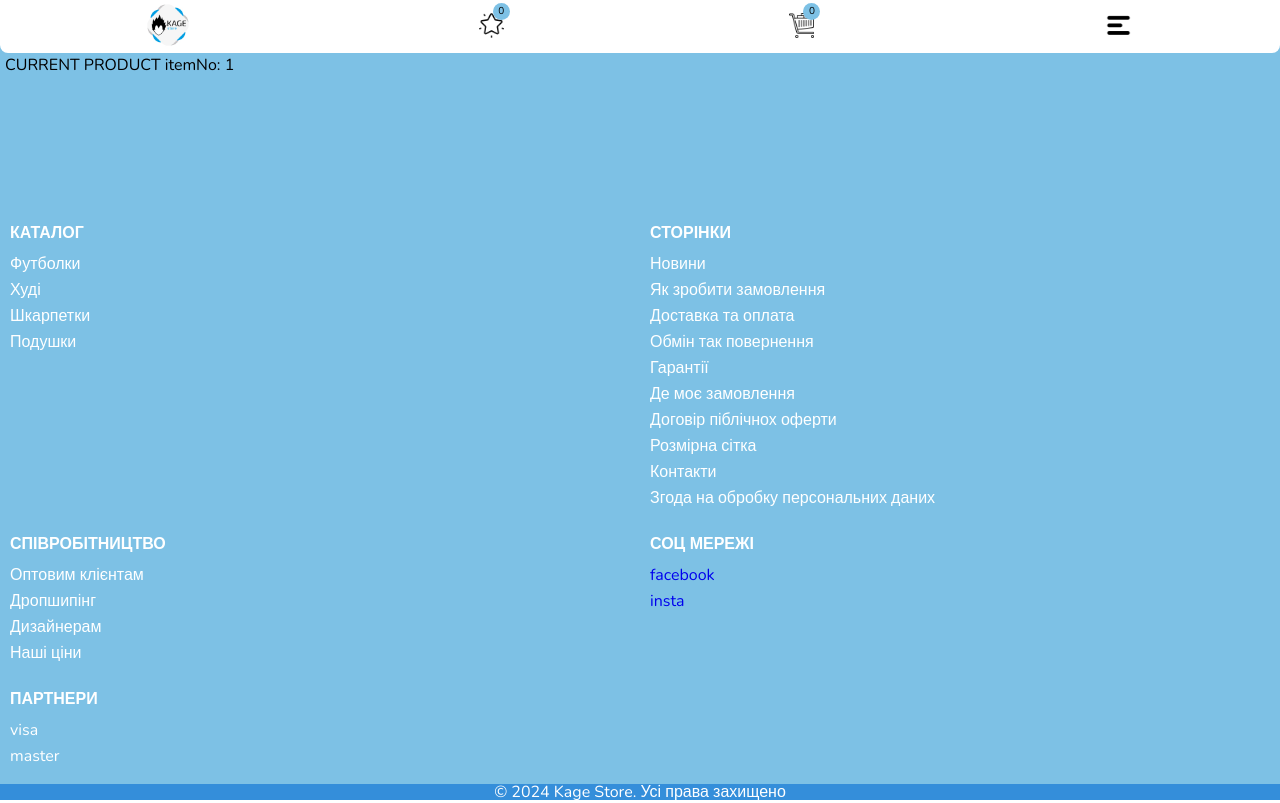
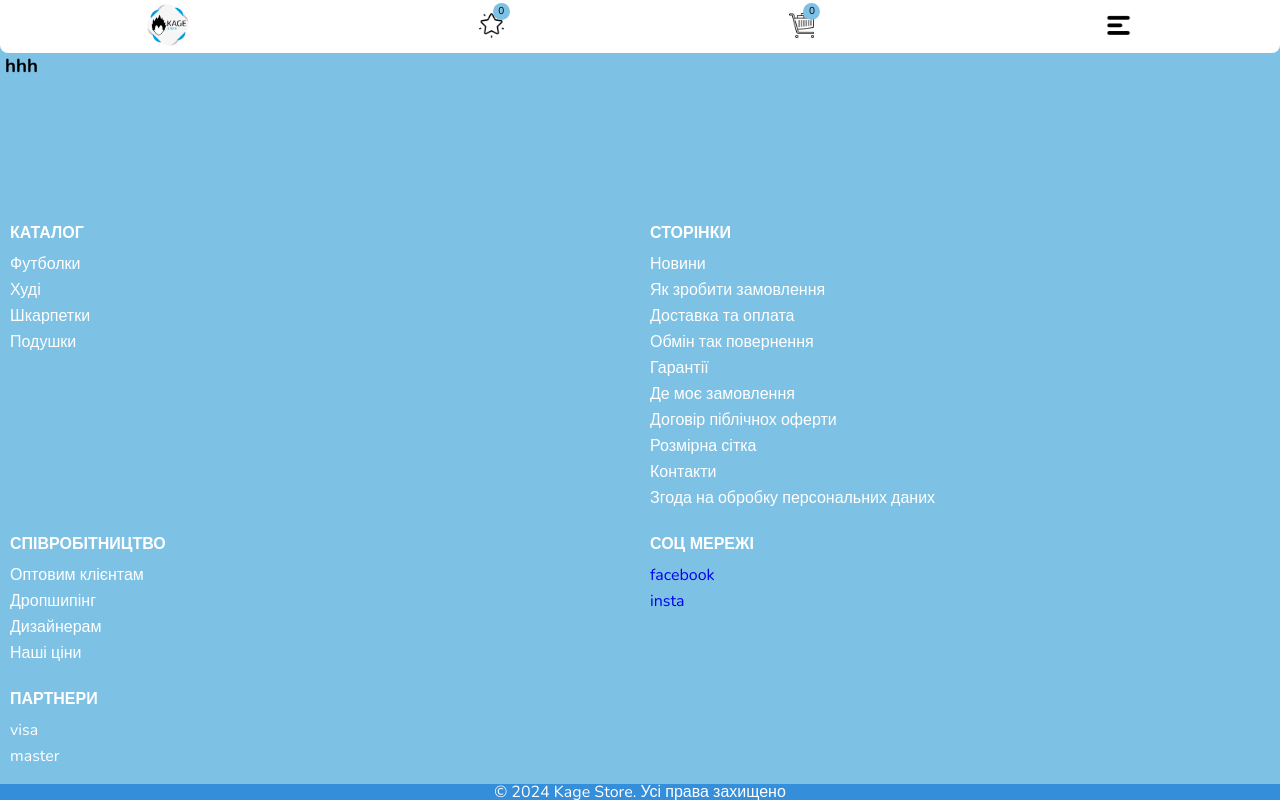
Before and after one commit to vadym-zaiats/kage.store, a Next.js app in the folder client/: page /product/1 in a window 1280 px wide. Built offline with nearby package versions, Linux system fonts and the light colour scheme.

Commit message:
searchParams

```diff
--- a/client/src/app/product/[id]/page.jsx
+++ /dev/null
@@ -1,5 +0,0 @@
-import styles from "../product.module.scss";
-
-export default function CurrentProduct({ params: { id } }) {
-  return <div className={styles[`product`]}>CURRENT PRODUCT itemNo: {id}</div>;
-}
--- /dev/null
+++ b/client/src/app/product/[itemNo]/page.jsx
@@ -0,0 +1,11 @@
+"use client";
+import { useRouter } from "next/navigation";
+import styles from "../product.module.scss";
+
+export default function CurrentProduct({}) {
+  return (
+    <div className={styles[`product`]}>
+      <h3>hhh</h3>
+    </div>
+  );
+}
--- a/client/src/app/product/page.jsx
+++ /dev/null
@@ -1,6 +0,0 @@
-import styles from "./product.module.scss";
-import Link from "next/link";
-
-export default function Product() {
-  return <div className={styles[`product`]}>PRODUCT PAGE</div>;
-}
```
Also changed, not shown: client/src/app/ui/card/card.jsx (+6 -2 lines).
